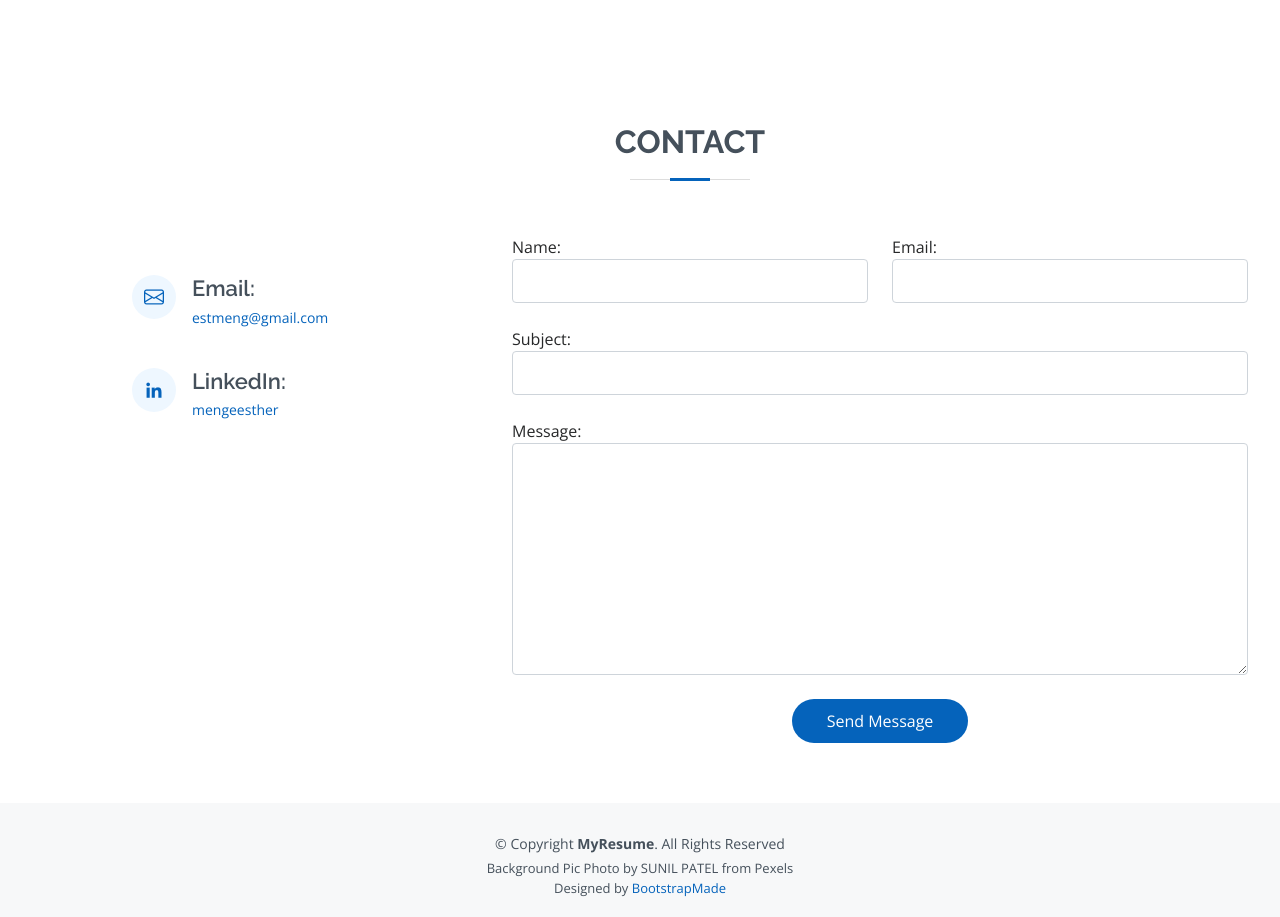
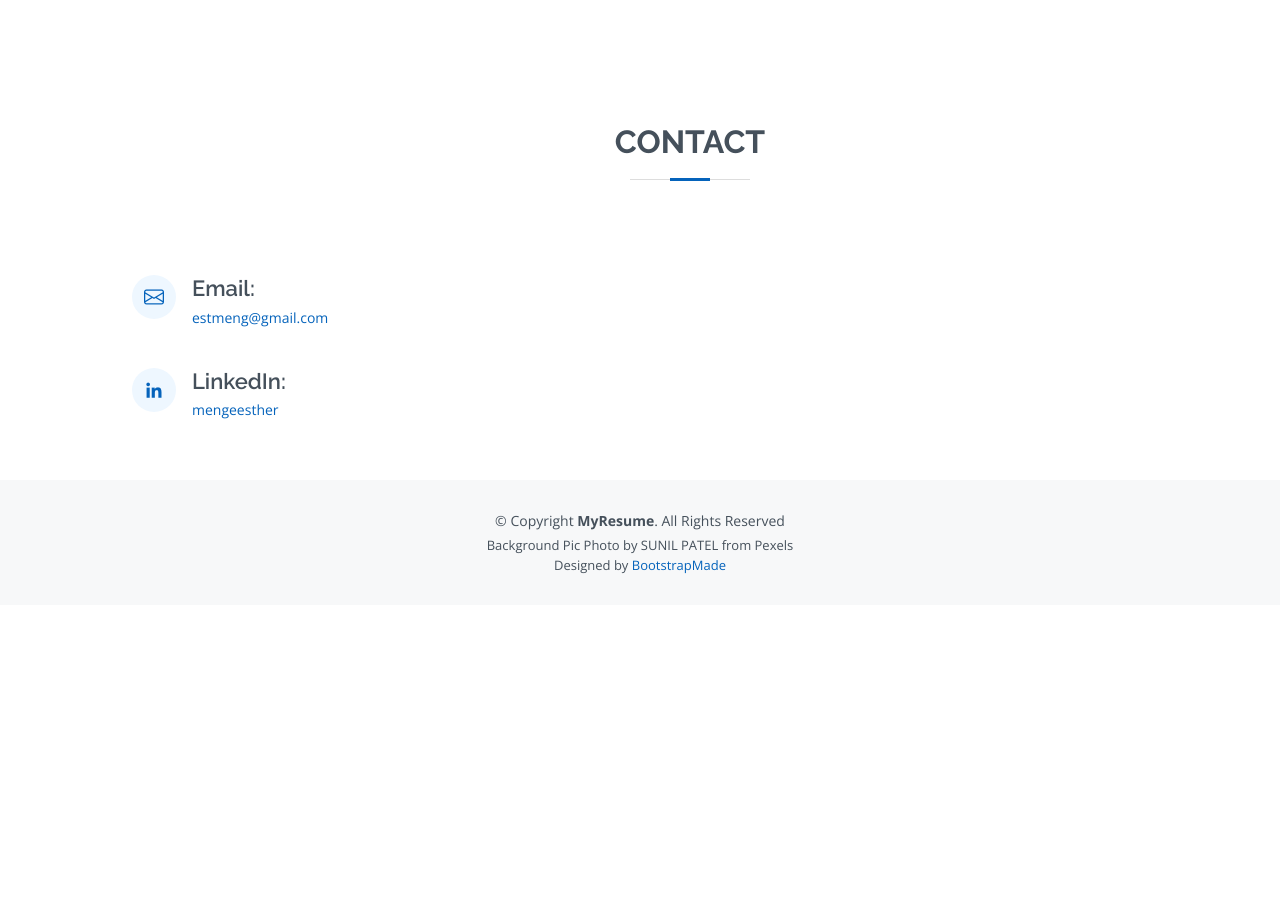
Before and after one commit to humstack/estmenge, a Django app: page / in a window 1280 px wide. Shown: the part 5583-6500 px from the top of the page. After the commit the page ends 6157 px from the top, so only its background shows below. Run offline with Django 4.2, Linux system fonts and the light colour scheme; parts of the project's set-up code (start-up, migrations or seed data) failed here and were passed over; some libraries are stand-ins or nearby versions.

Commit message:
Eighth Commit

```diff
--- a/templates/index.html
+++ b/templates/index.html
@@ -464,49 +464,6 @@
 
           </div>
 
-          <div class="col-lg-8 mt-5 mt-lg-0">
-
-            <form method="post" role="form" class="php-email-form" action="/">
-              {% csrf_token %}
-              <div class="row">
-                <div class="col-md-6 form-group">
-                  {{ form.name.label_tag }}
-                  {{ form.name }}
-                </div>
-                <div class="col-md-6 form-group mt-3 mt-md-0">
-                  {{ form.email.label_tag }}
-                  {{ form.email }}
-                </div>
-              </div>
-              <div class="form-group mt-3">
-                {{ form.subject.label_tag }}
-                {{ form.subject }}
-              </div>
-              <div class="form-group mt-3">
-                {{ form.message.label_tag }}
-                {{ form.message }}
-              </div>
-              <div class="my-3">
-                {% if form.errors %}
-                    {% for field,error in form.errors.items %}
-                      <div class="alert alert-danger" role="alert">
-                        <span>An {{error}} error occurred on: {{field}}</span>
-                      </div>
-                    {% endfor %}
-                {% endif %}
-                {% if messages %}
-                    {% for msg in messages %}
-                      <div class="alert alert-{{msg.level_tag}}" role="alert">
-                        <span>{{msg.message}}</span>
-                      </div>
-                    {% endfor %}
-                {% endif %}
-              </div>
-              <div class="text-center"><button type="submit">Send Message</button></div>
-            </form>
-
-          </div>
-
         </div>
 
       </div>
```
